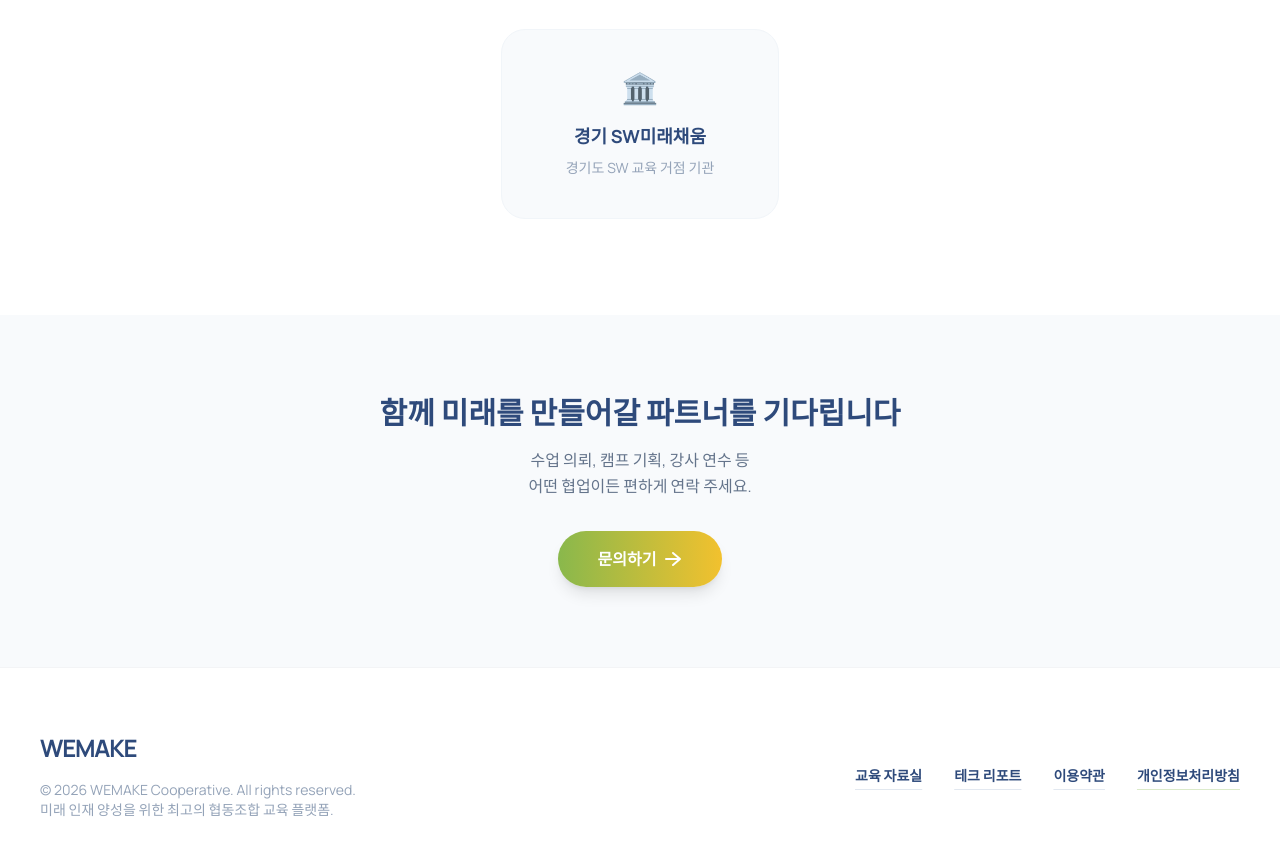
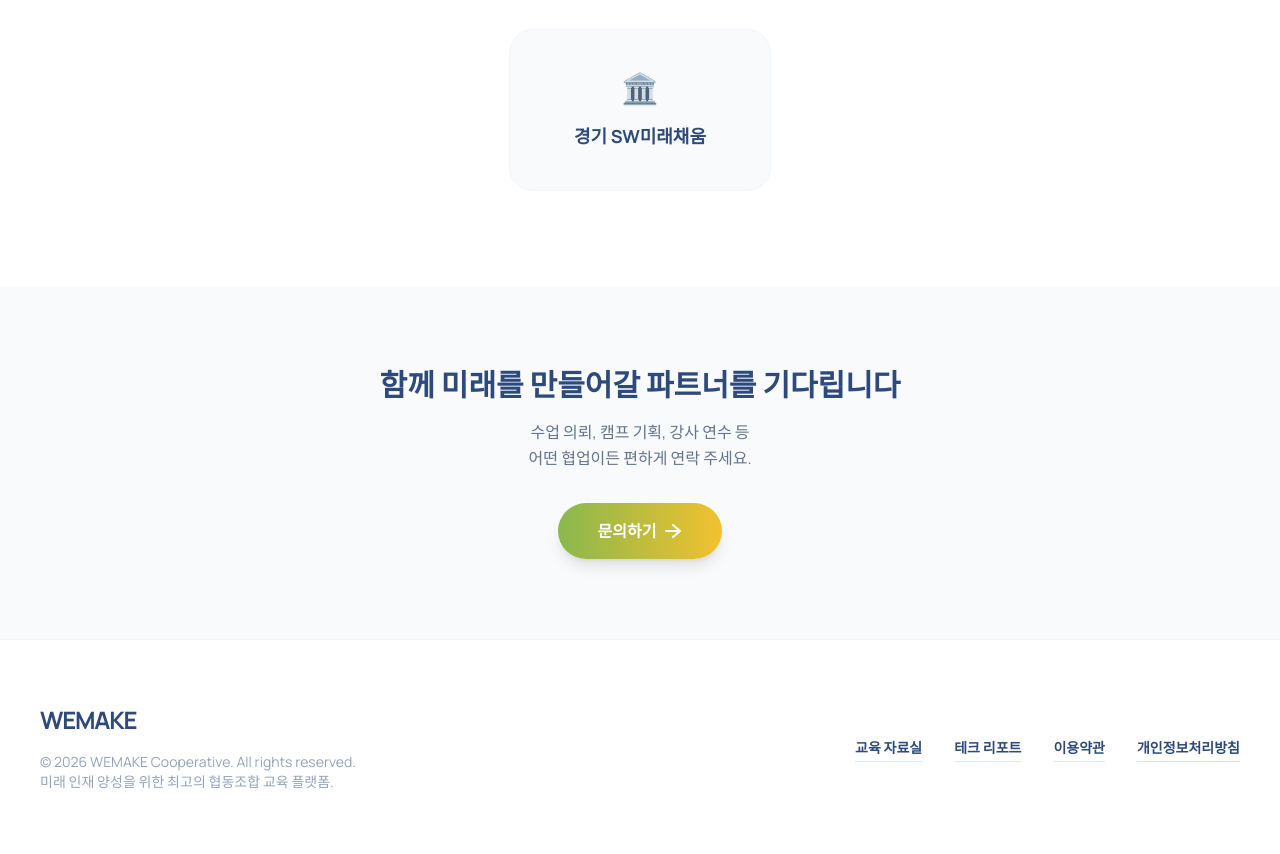
Before and after one commit to ellysabet/wemake_homepage, a React (Vite) app: page /about in a window 1280 px wide. Shown: the part 3420-4274 px from the top of the page. Built offline with nearby package versions, Linux system fonts and the light colour scheme.

Commit message:
Update AboutUs.jsx

```diff
--- a/src/pages/AboutUs.jsx
+++ b/src/pages/AboutUs.jsx
@@ -197,8 +197,7 @@
           <div className="flex justify-center">
             <div className="bg-slate-50 rounded-3xl border border-slate-100 px-16 py-10 text-center hover:shadow-lg transition-all duration-300">
               <div className="text-3xl mb-4">🏛️</div>
-              <h3 className="text-lg font-bold text-navy mb-2">경기 SW미래채움</h3>
-              <p className="text-slate-400 text-sm font-medium">경기도 SW 교육 거점 기관</p>
+              <h3 className="text-lg font-bold text-navy">경기 SW미래채움</h3>
             </div>
           </div>
         </div>
```
